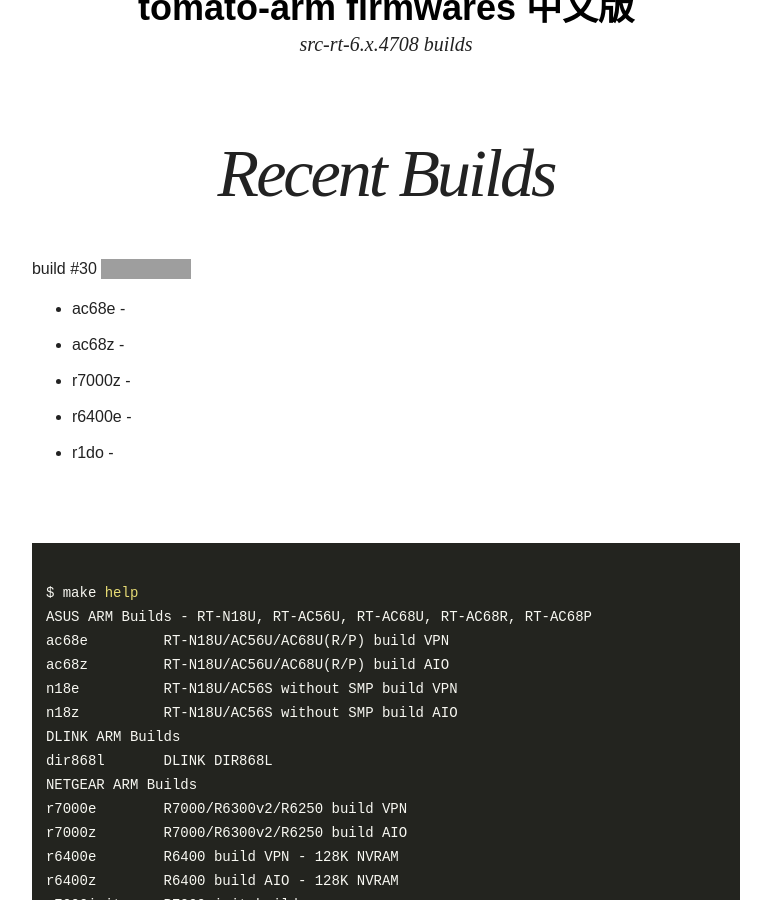
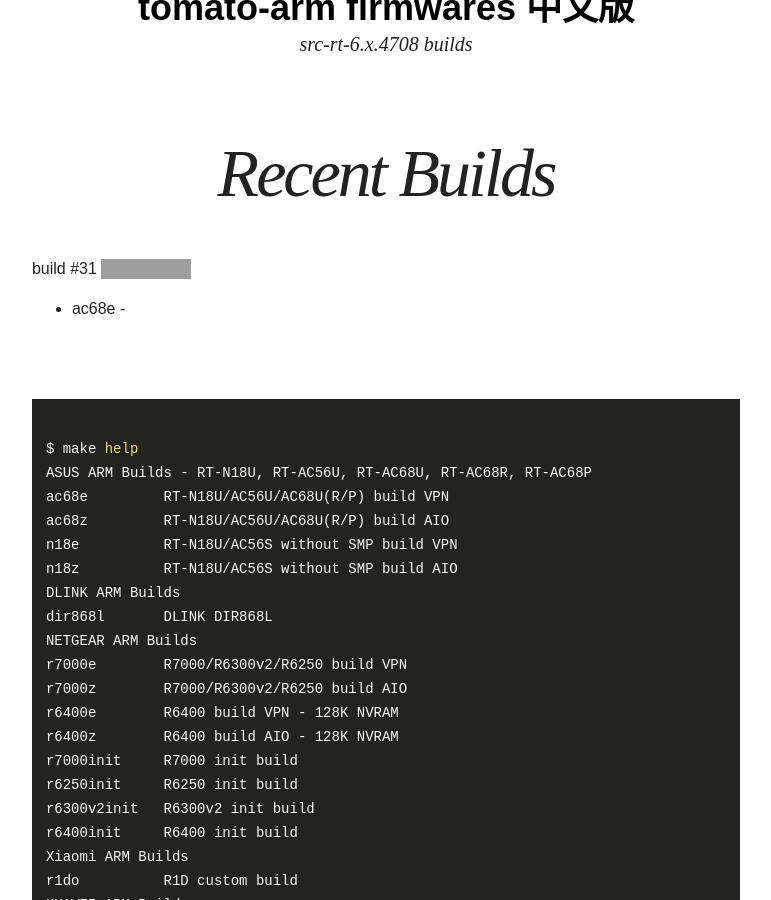
Before and after one commit to oglopss/tomato-arm-ci-jekyll, a Jekyll site: the page built from index.html, in a window 1280 px wide and 900 px high, scrolled down 339 px. Shown: the whole window, without its empty margins (254-1025 px from the left). Built offline with Jekyll 4.4.1, drawn with Linux system fonts in a browser that asks for light colours; nearby versions of some CDN libraries; grey boxes are pictures that could not be loaded.

Commit message:
Travis build 31 ac68e pushed to gh-pages

```diff
--- a/_data/ss.yml
+++ b/_data/ss.yml
@@ -1,7 +1,3 @@
-build: 30
+build: 31
 files:
   - 0001 ac68e
-  - 0005 r1do
-  - 0002 ac68z
-  - 0004 r6400e
-  - 0003 r7000z
```
